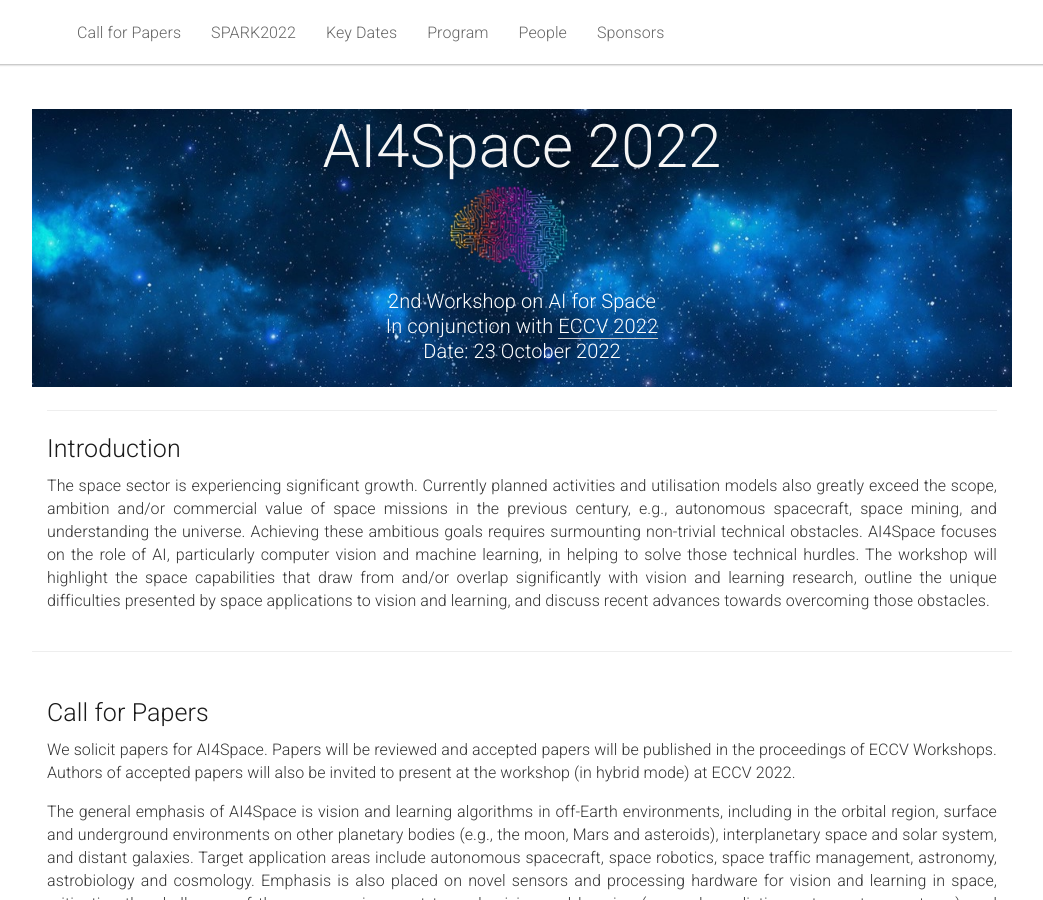
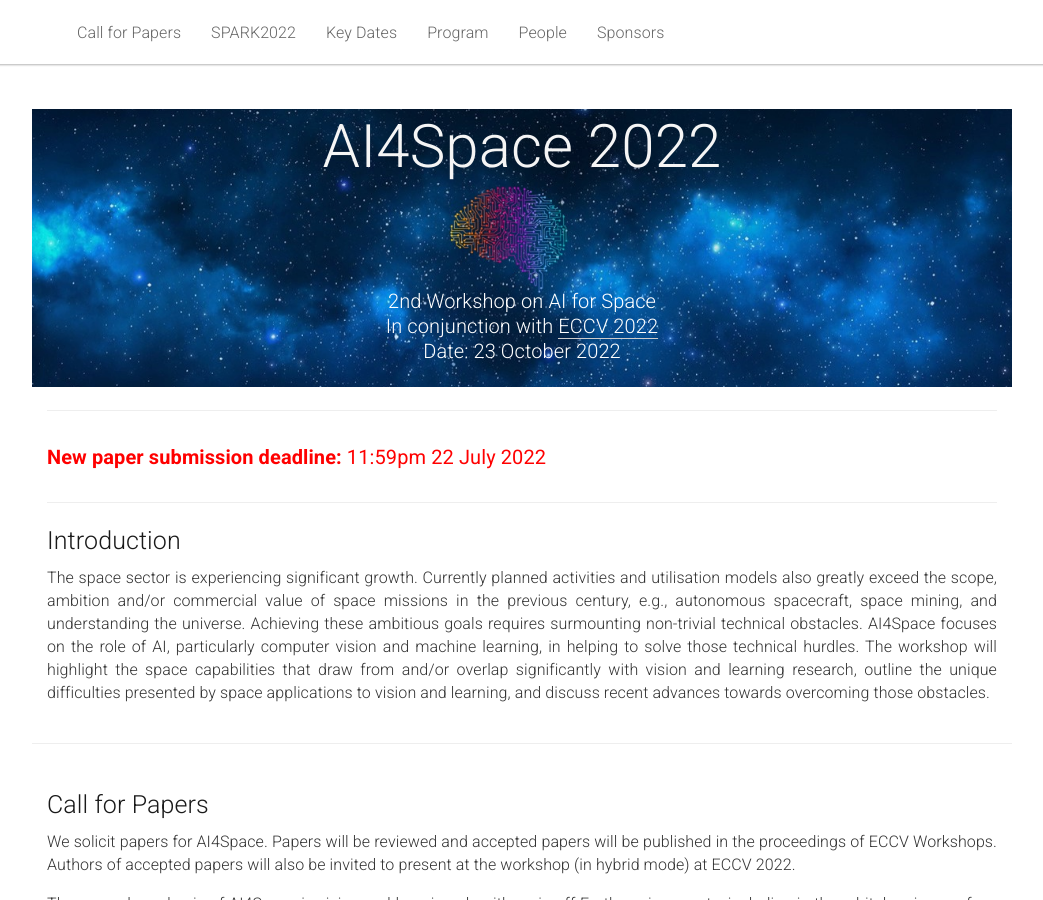
Before and after one commit to AIforSpace/2024, a Jekyll site: the page built from _pages/home.md, in a window 1280 px wide and 900 px high. Shown: the whole window, without its empty margins (118-1161 px from the left). Built offline with Jekyll 4.4.1, drawn with Linux system fonts in a browser that asks for light colours.

Commit message:
Added new deadline date in eye catching font at the top of the page

```diff
--- a/_pages/home.md
+++ b/_pages/home.md
@@ -23,6 +23,14 @@
     <center><h3 style="color:white">In conjunction with <a href="https://eccv2022.ecva.net/">ECCV 2022</a></h3></center>
     <center><h3 style="color:white">Date: 23 October 2022</h3></center>
     <br>
+  </div>
+</div>
+
+<hr>
+
+<div class="row">
+  <div class="col-xs-12">
+    <h5 style="color:red"><b>New paper submission deadline:</b> 11:59pm 22 July 2022</h5>
   </div>
 </div>
 
```
